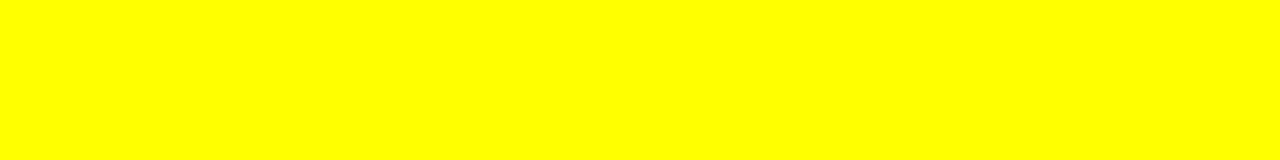
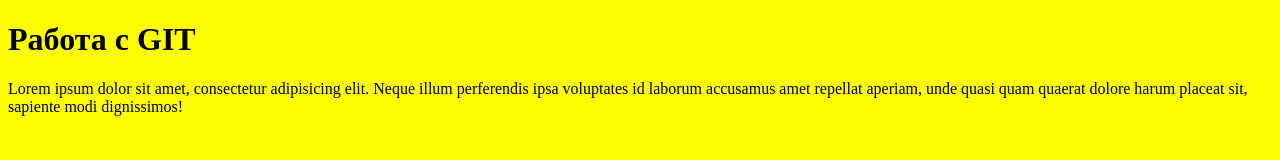
Before and after one commit to annetigorevna87/hw4_gittest, a plain HTML site: page index.html in a window 1280 px wide. Drawn offline with Linux system fonts and the light colour scheme.

Commit message:
3d commit

```diff
--- a/index.html
+++ b/index.html
@@ -7,5 +7,9 @@
 </head>
 <body>
 
+	<h1>Работа с GIT</h1>
+
+	<p>Lorem ipsum dolor sit amet, consectetur adipisicing elit. Neque illum perferendis ipsa voluptates id laborum accusamus amet repellat aperiam, unde quasi quam quaerat dolore harum placeat sit, sapiente modi dignissimos!</p>
+
 </body>
 </html>
```
